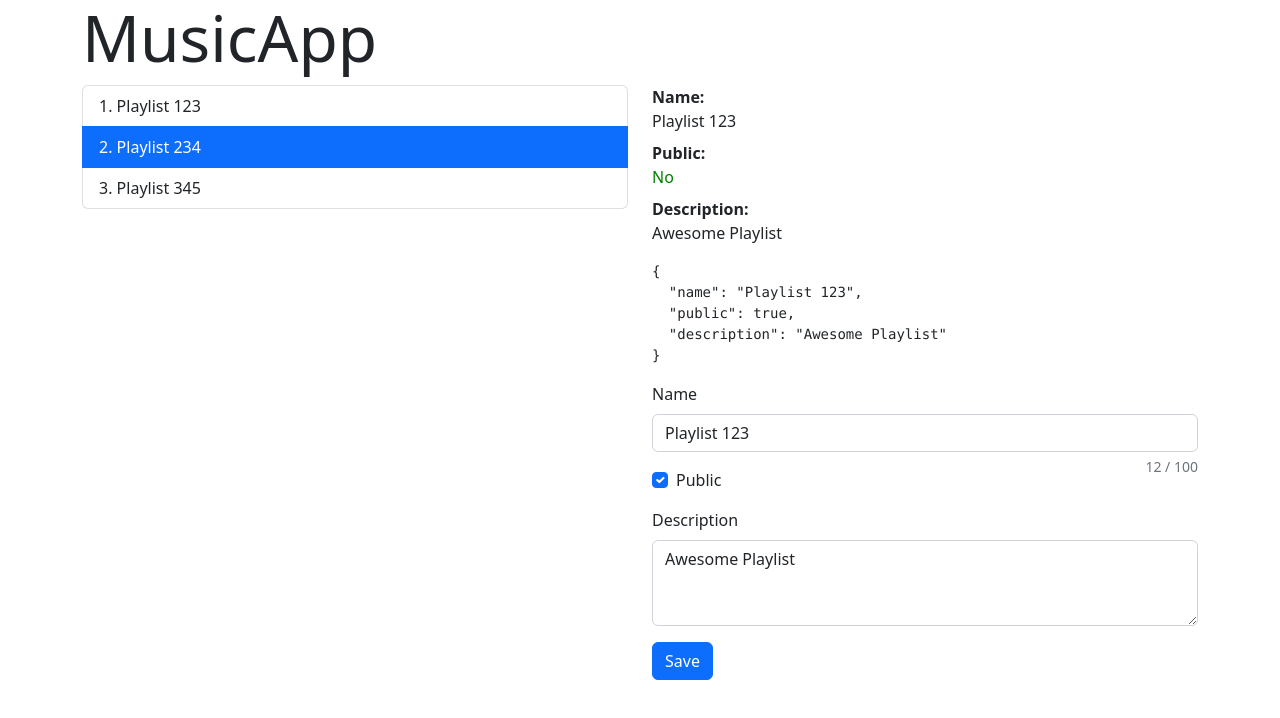
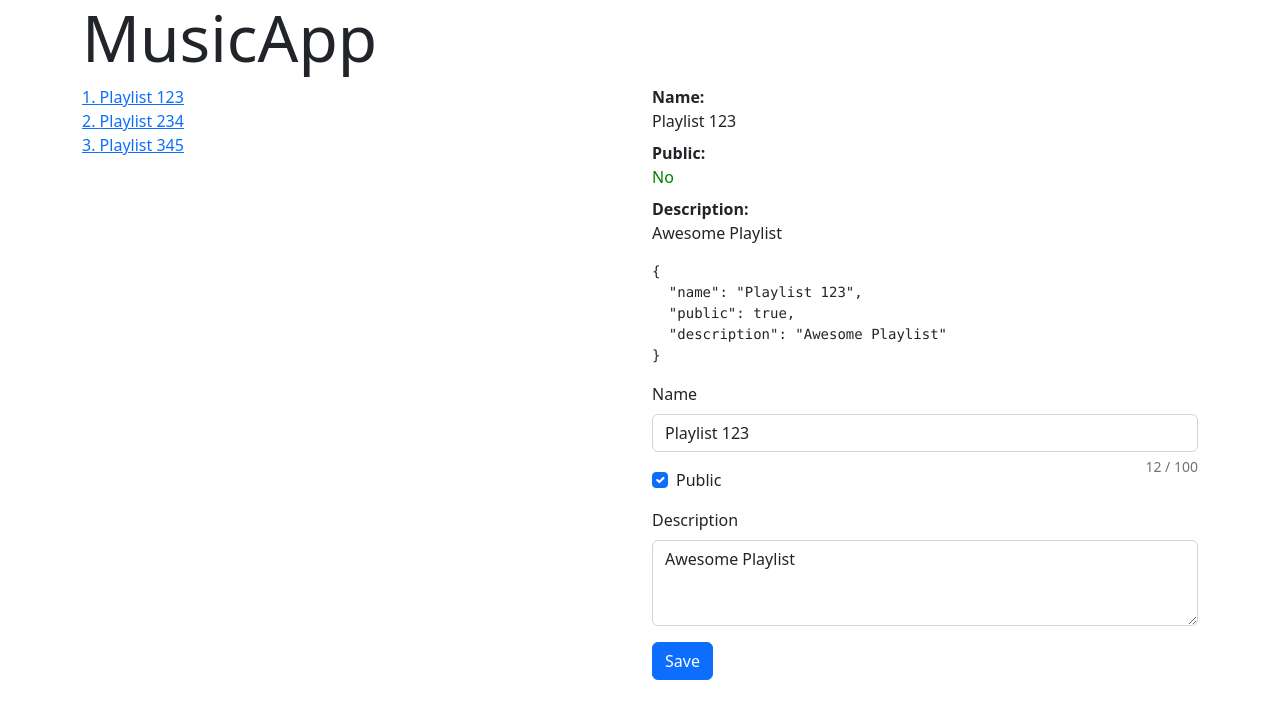
Before and after one commit to ev45ive/sages-react-open-grudzien, a React (Create React App) app: page / in a window 1280 px wide. Shown: the top 718 px of the page. Built offline with nearby package versions, Linux system fonts and the light colour scheme.

Commit message:
Implement className helper function - combine classNames except false

```diff
--- a/src/playlists/components/PlaylistList.tsx
+++ b/src/playlists/components/PlaylistList.tsx
@@ -2,6 +2,12 @@ import React from "react";
 import { mockPlaylists } from "../../common/mocks/mockPlaylists";
 
 type Props = {};
+
+const cls = (classes: (string | false)[]) => {
+  // TODO: implementation
+
+  return "";
+};
 
 const PlaylistList = (props: Props) => {
   const playlists = mockPlaylists;
@@ -13,9 +19,11 @@ const PlaylistList = (props: Props) => {
         {playlists.map((playlist, index) => (
           <a
             href="#"
-            className={
-              `list-group-item list-group-item-action ${playlist.id === selectedId ? "active" : ""}`
-            }
+            className={cls([
+              `list-group-item`,
+              `list-group-item-action`,
+              playlist.id === selectedId && "active",
+            ])}
           >
             {index + 1}. {playlist.name}
           </a>
```
